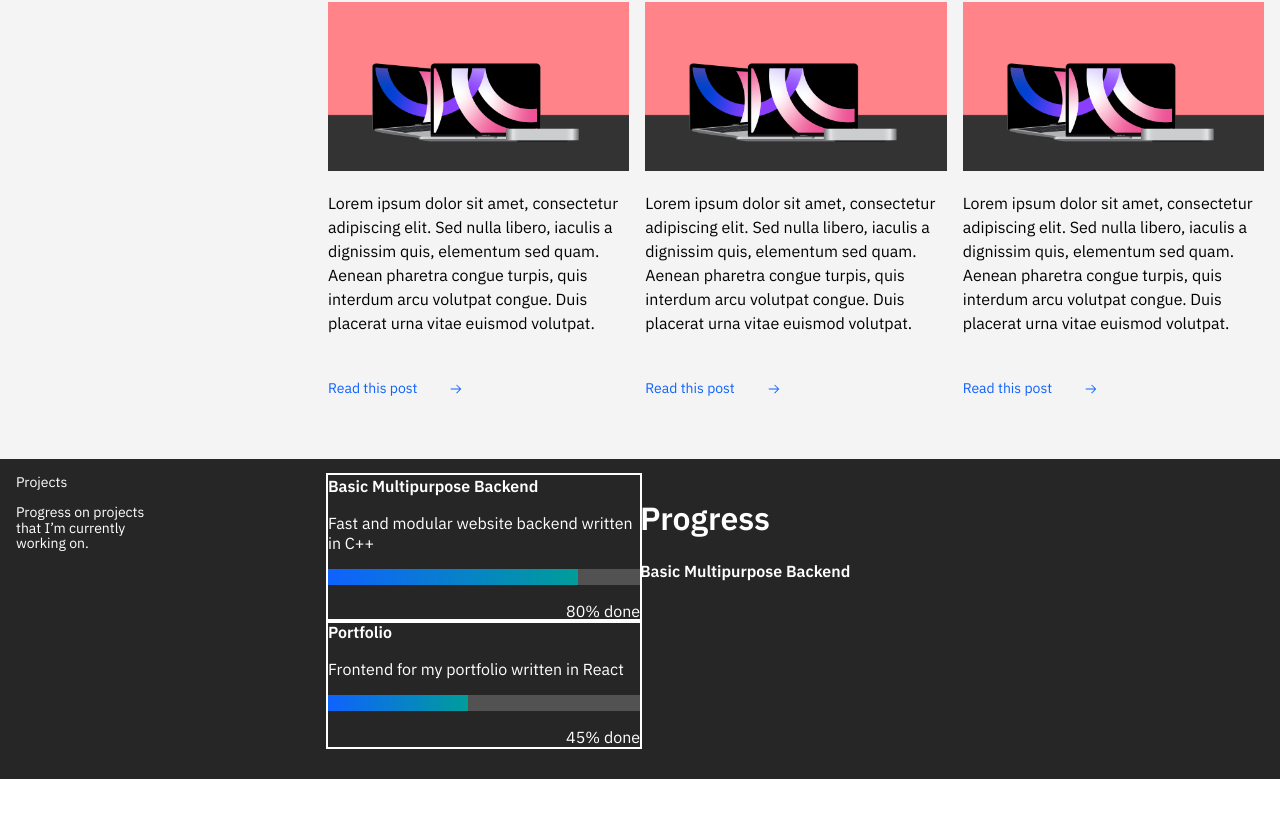
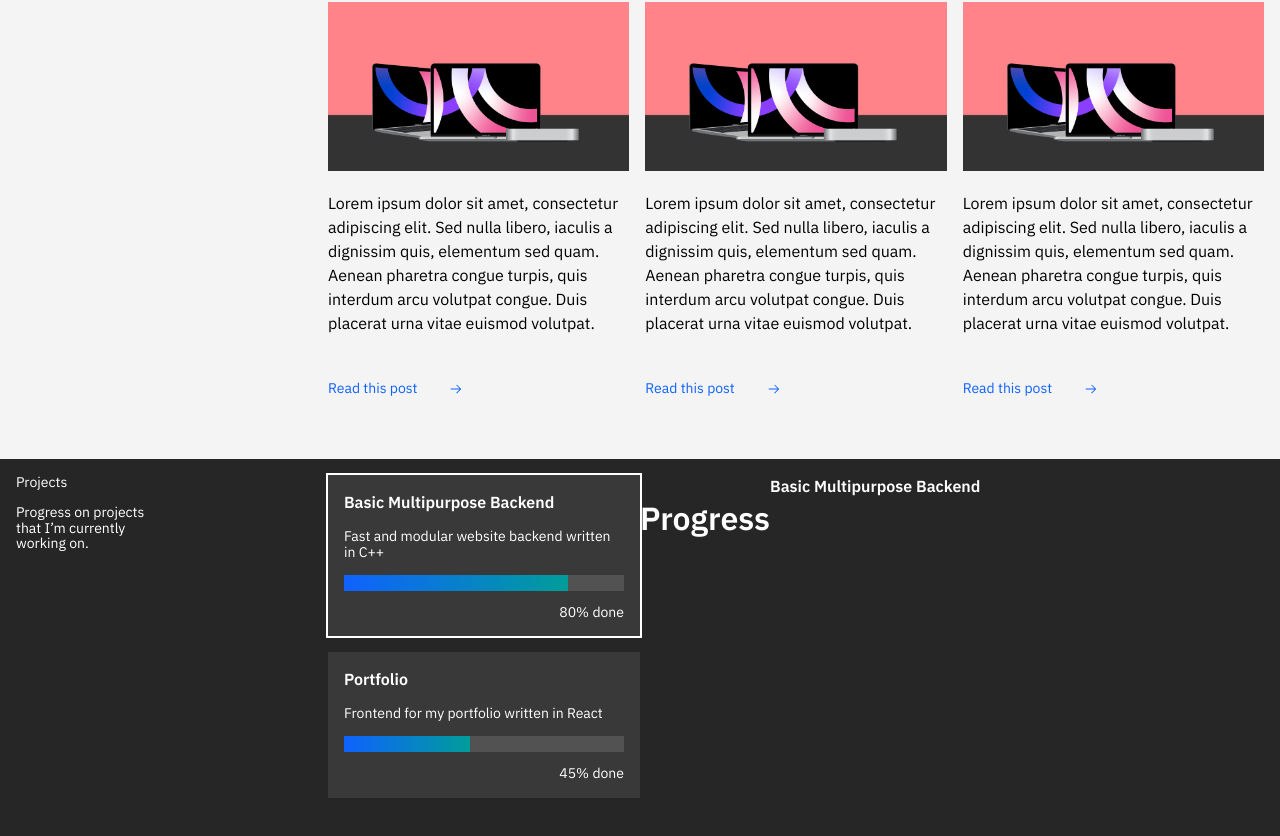
Before and after one commit to eXotech-code/portfolio, a React (Create React App) app: page / in a window 1280 px wide. Shown: the part 893-1729 px from the top of the page. Before the commit the page ends 1672 px from the top, so only its background shows below. Built offline with nearby package versions, Linux system fonts and the light colour scheme.

Commit message:
Project selection logic

```diff
--- a/src/Projects.js
+++ b/src/Projects.js
@@ -5,12 +5,15 @@ class Kanban extends React.Component {
 	render() {
 		return (
 			<div className="projects-kanban">
-				<h1 className="projects-kanban-title">Progress</h1>
-				<h3 className="project-name">
-					{this.props.selectedProject
-						? this.props.selectedProject.name
-						: 'Loading data'}
-				</h3>
+				<div className="projects-kanban-header">
+					<h1 className="projects-kanban-title">Progress</h1>
+					<h3 className="project-name">
+						{this.props.selectedProject !== undefined
+							? this.props.projects[this.props.selectedProject]
+									.name
+							: 'Loading data'}
+					</h3>
+				</div>
 			</div>
 		);
 	}
@@ -18,13 +21,14 @@ class Kanban extends React.Component {
 
 class ProjectsGalleryItem extends React.Component {
 	render() {
+		let className = 'projects-gallery-item';
+		if (this.props.isActive(this.props.id)) {
+			className += '-active';
+		}
+
 		return (
 			<div
-				className={
-					this.props.isActive
-						? 'projects-gallery-item-active'
-						: 'projects-gallery-item'
-				}
+				className={className}
 				onClick={() => this.props.handler(this.props.id)}>
 				<h3 className="project-name">{this.props.name}</h3>
 				<p className="project-description">{this.props.children}</p>
@@ -86,16 +90,11 @@ class Projects extends React.Component {
 		};
 
 		this.handler = this.handler.bind(this);
+		this.isActive = this.isActive.bind(this);
 	}
 
 	componentDidMount() {
-		this.setState({ selectedProject: this.state.projects[0] });
-	}
-
-	// Function used to enable CSS 'active' class on card selection
-	isActive(id) {
-		console.log(id);
-		return this.state.selectedProject.id === id;
+		this.setState({ selectedProject: 0 });
 	}
 
 	handler(id) {
@@ -104,7 +103,11 @@ class Projects extends React.Component {
 				'ERROR: ID of clicked project card does not correspond to any project data!'
 			);
 		}
-		this.setState({ selectedProject: this.state.projects[id] });
+		this.setState({ selectedProject: id });
+	}
+
+	isActive(id) {
+		return id === this.state.selectedProject;
 	}
 
 	render() {
@@ -122,9 +125,11 @@ class Projects extends React.Component {
 					handler={this.handler}
 					isActive={this.isActive}
 					projects={this.state.projects}
+				/>
+				<Kanban
 					selectedProject={this.state.selectedProject}
+					projects={this.state.projects}
 				/>
-				<Kanban selectedProject={this.state.selectedProject} />
 			</div>
 		);
 	}
--- a/src/Projects.scss
+++ b/src/Projects.scss
@@ -26,6 +26,13 @@
 
 .projects-gallery-item-active {
 	outline: 2px solid #fff;
+	background-color: $ui-01-gray-90;
+	padding: 1rem;
+	margin-bottom: 1rem;
+	cursor: default;
+	p {
+		@include body-short-01;
+	}
 }
 
 .project-name {
@@ -47,3 +54,7 @@
 	margin-bottom: 0;
 	text-align: right;
 }
+
+.projects-kanban-header {
+	display: flex;
+}
```
